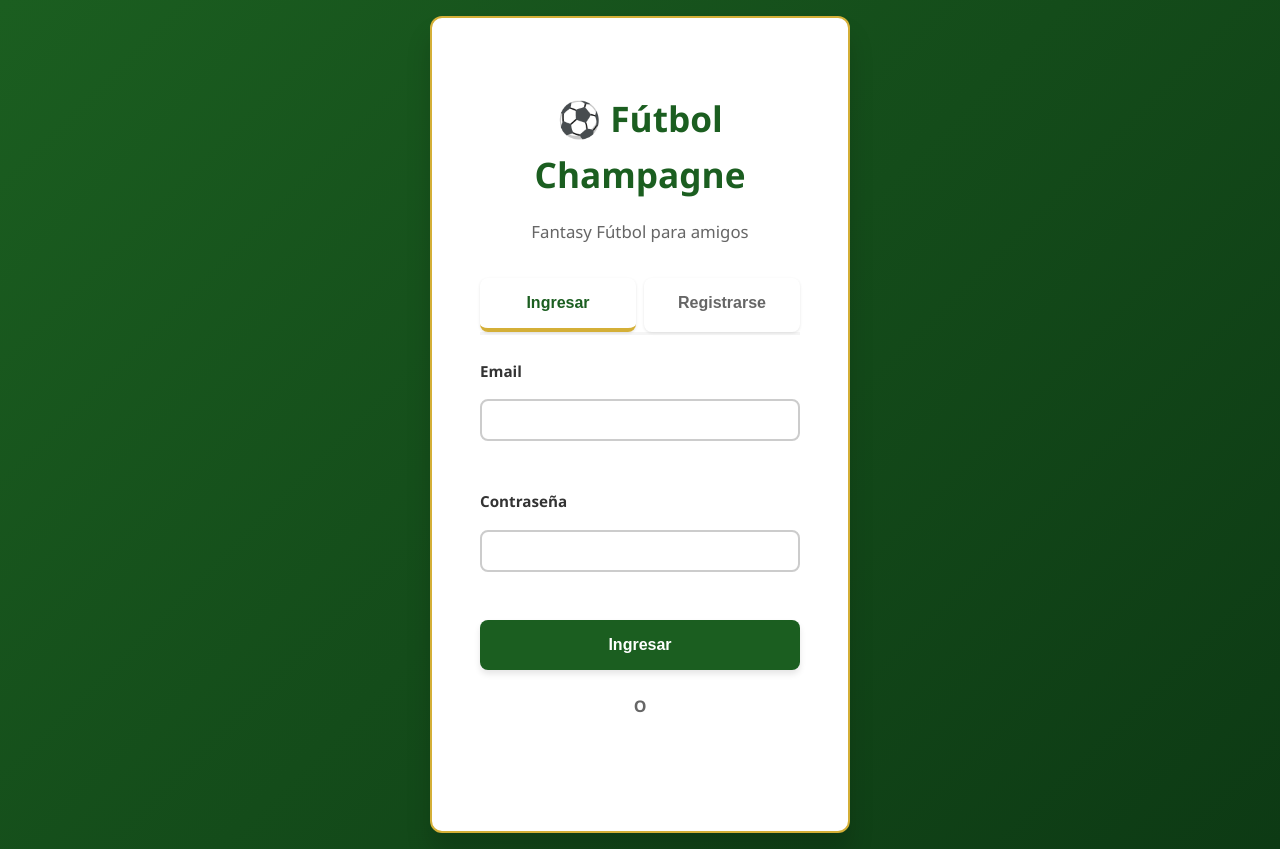
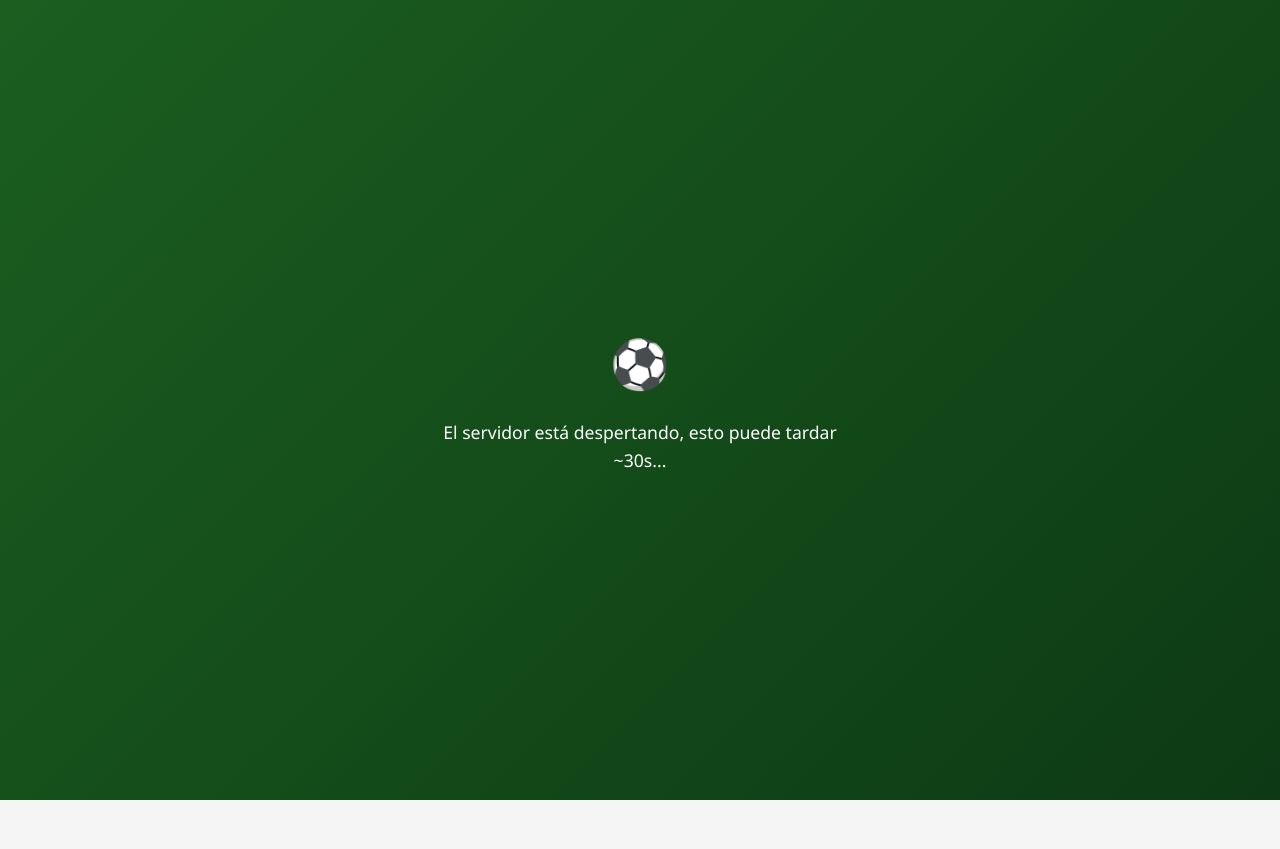
Before and after one commit to KenionWS/FutbolChampagne, a React (Create React App) app in the folder frontend/: page / in a window 1280 px wide. After the commit the page ends 800 px from the top, so only its background shows below. Built offline with nearby package versions, Linux system fonts and the light colour scheme; no server answers; sample sign-in values are in the browser's storage; the HTML template or start-up script is replaced by a standard one.

Commit message:
Fix session persistence: retry /auth/me on cold start, only logout on 401

```diff
--- a/frontend/src/App.jsx
+++ b/frontend/src/App.jsx
@@ -12,42 +12,82 @@ import './App.css';
 function App() {
   const [user, setUser] = useState(null);
   const [loading, setLoading] = useState(true);
+  const [bootMessage, setBootMessage] = useState('Cargando...');
 
   useEffect(() => {
     const token = localStorage.getItem('token');
     if (token) {
-      api.defaults.headers.common['Authorization'] = `Bearer ${token}`;
-      fetchUser();
+      fetchUser(token);
     } else {
       setLoading(false);
     }
   }, []);
 
-  const fetchUser = async () => {
+  // Reintentar /auth/me con backoff. Útil cuando el backend está en cold start (Render free tier).
+  // Solo borra el token si el servidor responde explícitamente 401 (Unauthorized).
+  const fetchUser = async (token, attempt = 1) => {
+    const maxAttempts = 5;
     try {
       const response = await api.get('/auth/me');
       setUser(response.data);
+      setLoading(false);
     } catch (error) {
-      console.error('Error fetching user:', error);
-      localStorage.removeItem('token');
-    } finally {
+      const status = error.response?.status;
+
+      if (status === 401 || status === 403) {
+        // Token inválido o expirado: forzar logout
+        console.warn('Token inválido, cerrando sesión');
+        localStorage.removeItem('token');
+        setUser(null);
+        setLoading(false);
+        return;
+      }
+
+      // Error transitorio (timeout, network, 502, etc.): reintentar
+      if (attempt < maxAttempts) {
+        const delay = Math.min(2000 * attempt, 8000);
+        if (attempt === 1) {
+          setBootMessage('El servidor está despertando, esto puede tardar ~30s...');
+        }
+        console.log(`Reintento ${attempt}/${maxAttempts} en ${delay}ms`);
+        setTimeout(() => fetchUser(token, attempt + 1), delay);
+        return;
+      }
+
+      // Tras varios intentos seguimos fallando: dejar que el usuario lo intente luego
+      // pero NO borrar el token (puede ser un problema temporal del servidor)
+      console.error('No se pudo conectar al servidor. El token sigue guardado.');
+      setBootMessage('No se pudo conectar al servidor. Recargá la página en un momento.');
       setLoading(false);
     }
   };
 
   const handleLogin = (token) => {
     localStorage.setItem('token', token);
-    api.defaults.headers.common['Authorization'] = `Bearer ${token}`;
-    fetchUser();
+    fetchUser(token);
   };
 
   const handleLogout = () => {
     localStorage.removeItem('token');
-    delete api.defaults.headers.common['Authorization'];
     setUser(null);
   };
 
-  if (loading) return <div>Loading...</div>;
+  if (loading) return (
+    <div style={{
+      display: 'flex',
+      flexDirection: 'column',
+      alignItems: 'center',
+      justifyContent: 'center',
+      minHeight: '100vh',
+      background: 'linear-gradient(135deg, #1B5E20 0%, #0D3A14 100%)',
+      color: 'white',
+      padding: '2rem',
+      textAlign: 'center'
+    }}>
+      <div style={{ fontSize: '3rem', marginBottom: '1rem' }}>⚽</div>
+      <div style={{ fontSize: '1.1rem', maxWidth: '400px' }}>{bootMessage}</div>
+    </div>
+  );
 
   return (
     <GoogleOAuthProvider clientId={process.env.REACT_APP_GOOGLE_CLIENT_ID}>
```
